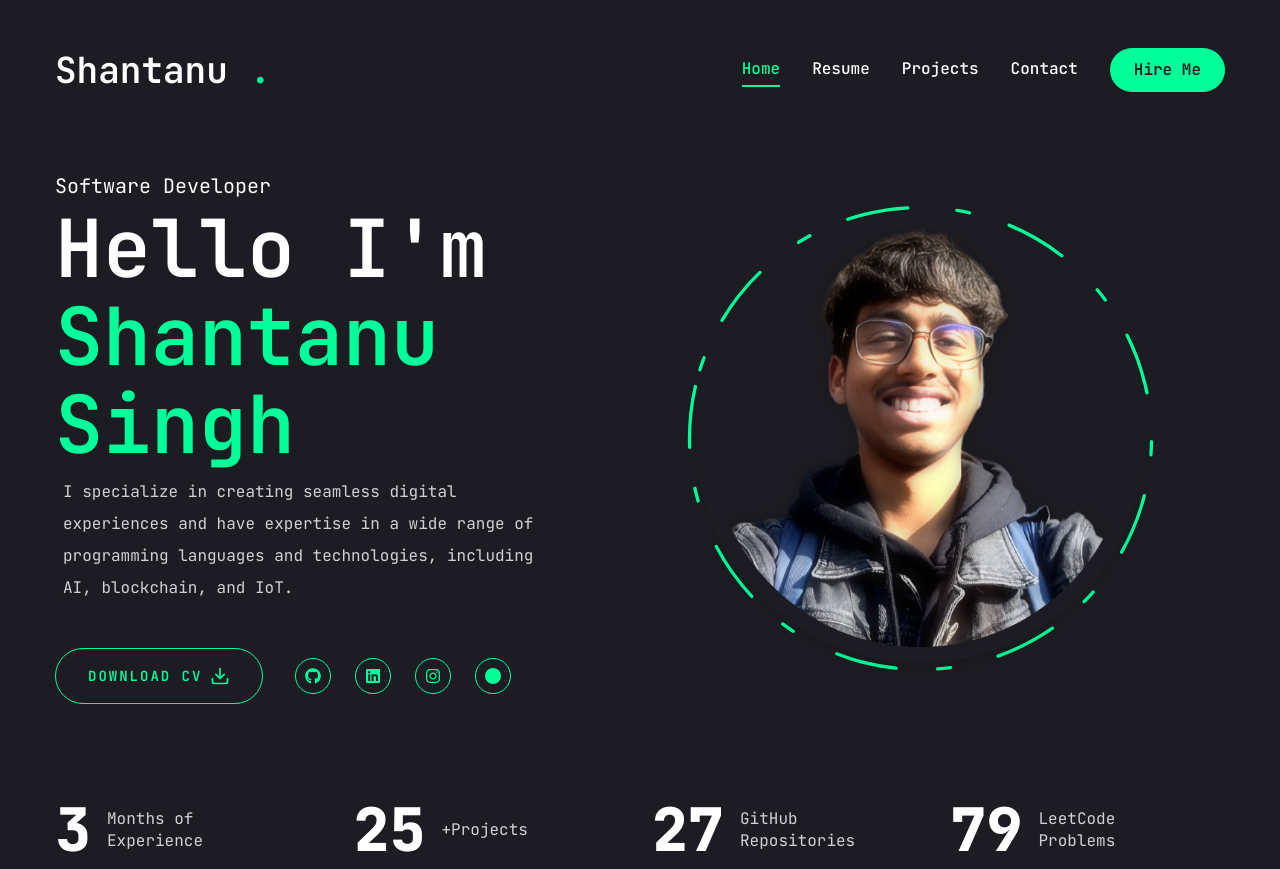
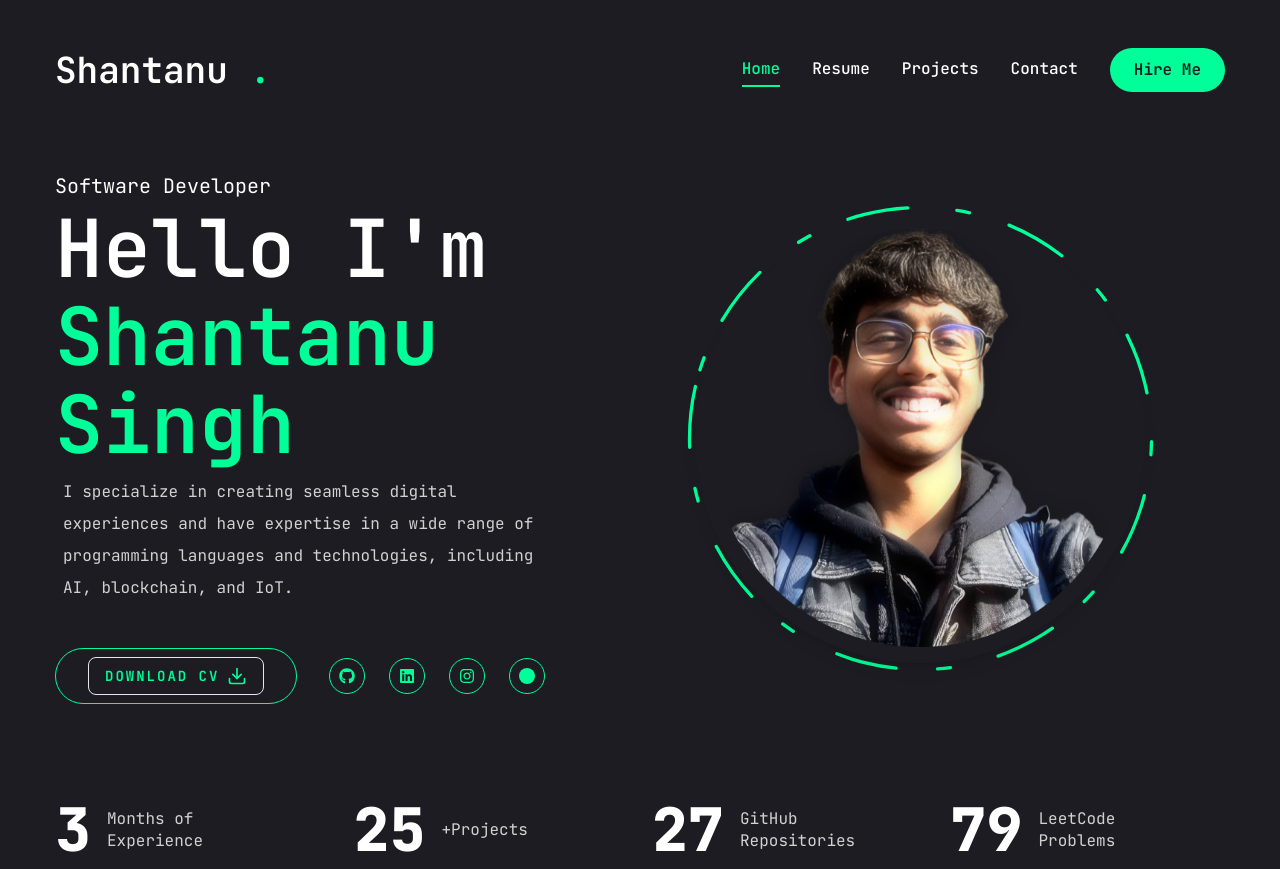
Before and after one commit to ShantanuisCoding/ShantanuPortfolio, a Next.js app: page / in a window 1280 px wide. Built offline with nearby package versions, Linux system fonts and the light colour scheme; some icons are missing.

Commit message:
resume fixed

```diff
--- a/app/layout.tsx
+++ b/app/layout.tsx
@@ -13,8 +13,8 @@ const jetBrainsMono = JetBrains_Mono({
 });
 
 export const metadata = {
-  title: "Create Next App",
-  description: "Generated by create next app",
+  title: "Shantanu Singh",
+  description: "Portfolio of Shantanu Singh",
 };
 
 export default function RootLayout({ children }: { children: React.ReactNode }) {
--- a/app/page.jsx
+++ b/app/page.jsx
@@ -29,8 +29,14 @@ const Home = () => {
                 size="lg"
                 className="uppercase flex items-center gap-2"
               >
-                <span>Download CV</span>
-                <FiDownload className="text-xl" />
+                <a
+                  href="public\assets\Resume.pdf"
+                  download="Shantanu_Singh_Resume.pdf"
+                  className="uppercase flex items-center gap-2 border px-4 py-2 rounded-lg hover:bg-gray-100 transition"
+                >
+                  <span>Download CV</span>
+                  <FiDownload className="text-xl" />
+                </a>
               </Button>
 
               {/* Social Icons Wrapper - Fixed Alignment */}
```
Also changed, not shown: 1 other file (tests, documents, lock files or other folders).
